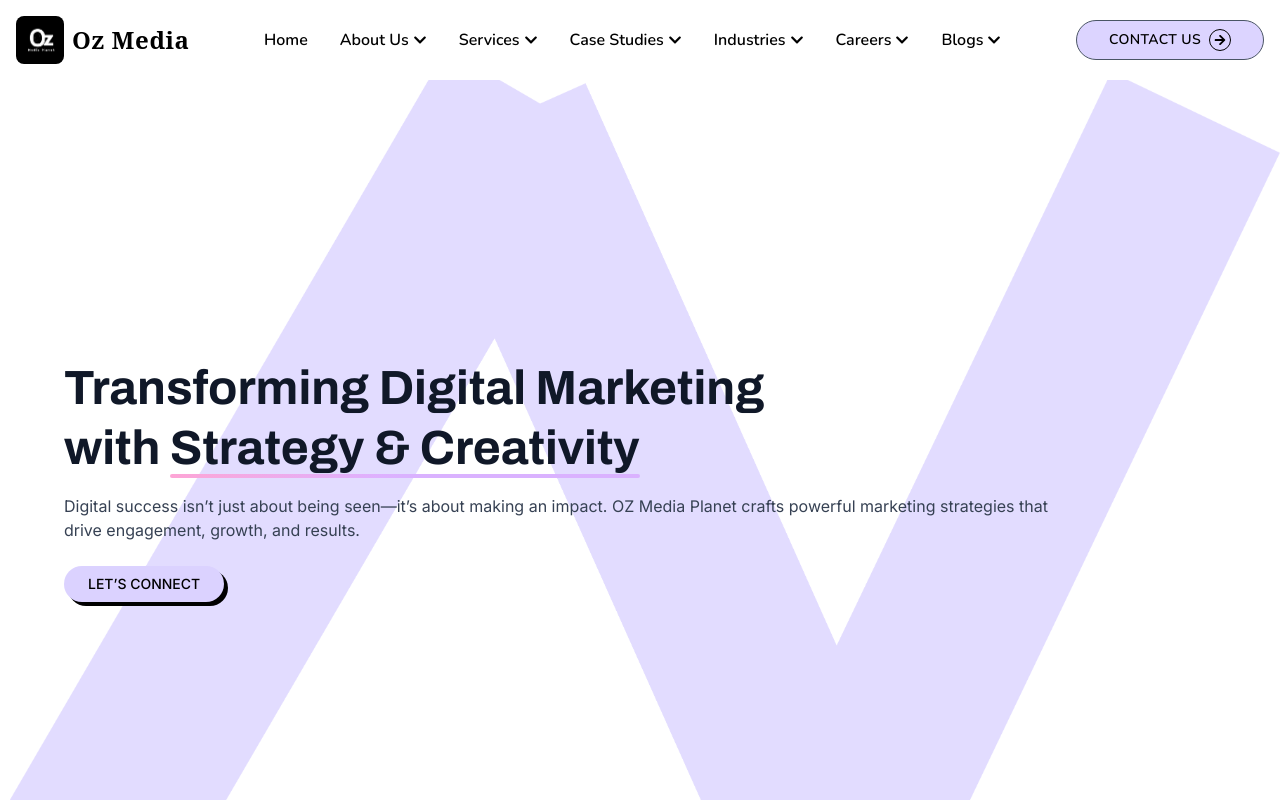
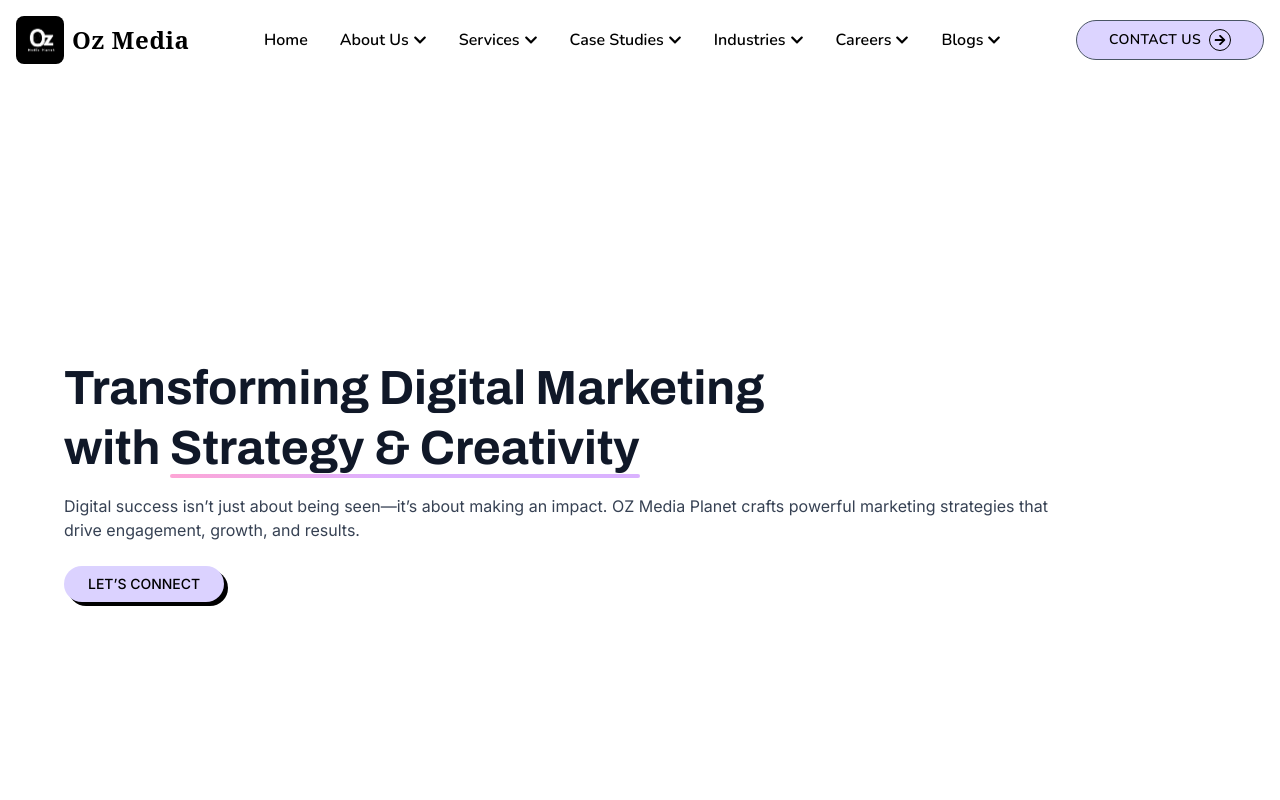
Before and after one commit to Suryansh9331/Official_OzMP_web, a React (Vite) app: page /services-digital-marketing in a window 1280 px wide. Shown: the top 800 px of the page. Built offline with nearby package versions, Linux system fonts and the light colour scheme; a web font is replaced by a local one.

Commit message:
Digital marketing start v5

```diff
--- a/src/Pages/DigitalMarketing/Hero.jsx
+++ b/src/Pages/DigitalMarketing/Hero.jsx
@@ -5,7 +5,7 @@ const HeroBanner = () => {
     <section
       className="min-h-screen flex items-center justify-start px-8 md:px-16 bg-no-repeat bg-cover bg-right"
       style={{
-        backgroundImage: "url('/images/Bannerbg.png')", // Replace with actual path
+        backgroundImage: "url('/images/Bannerbg.png') url route", // Replace with actual path
       }}
     >
       <div className="max-w-5xl">
```
